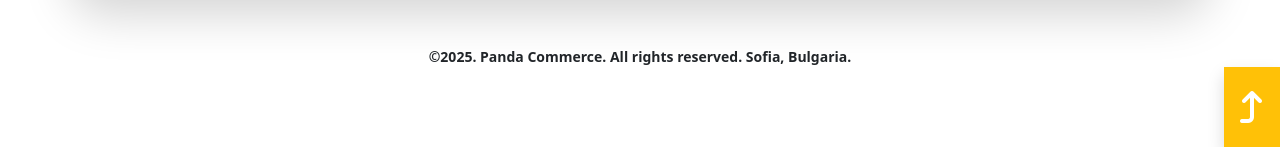
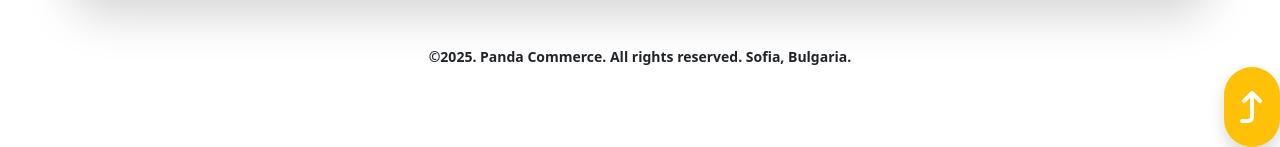
Before and after one commit to Sarwarhridoy4/Panda-Commerce-Bs-5, a plain HTML site: page index.html in a window 1280 px wide. Shown: the part 2473-2620 px from the top of the page. Drawn offline with nearby package versions, Linux system fonts and the light colour scheme.

Commit message:
buttton rounded

```diff
--- a/index.html
+++ b/index.html
@@ -303,7 +303,7 @@
     <!-- Footer Start -->
     <footer class="my-2" id="footer">
         <small class="d-flex align-items-center justify-content-center fw-bold">©2025. Panda Commerce. All rights reserved. Sofia, Bulgaria.</small>
-        <button class="border-0 bg-warning text-white p-3 fs-2 shadow" id="top">
+        <button class="border-0 bg-warning text-white p-3 fs-2 shadow rounded-5" id="top">
             <a class="nav-link" href="#home">
                 <i class="fa-solid fa-arrow-turn-up"></i>
             </a>
```
